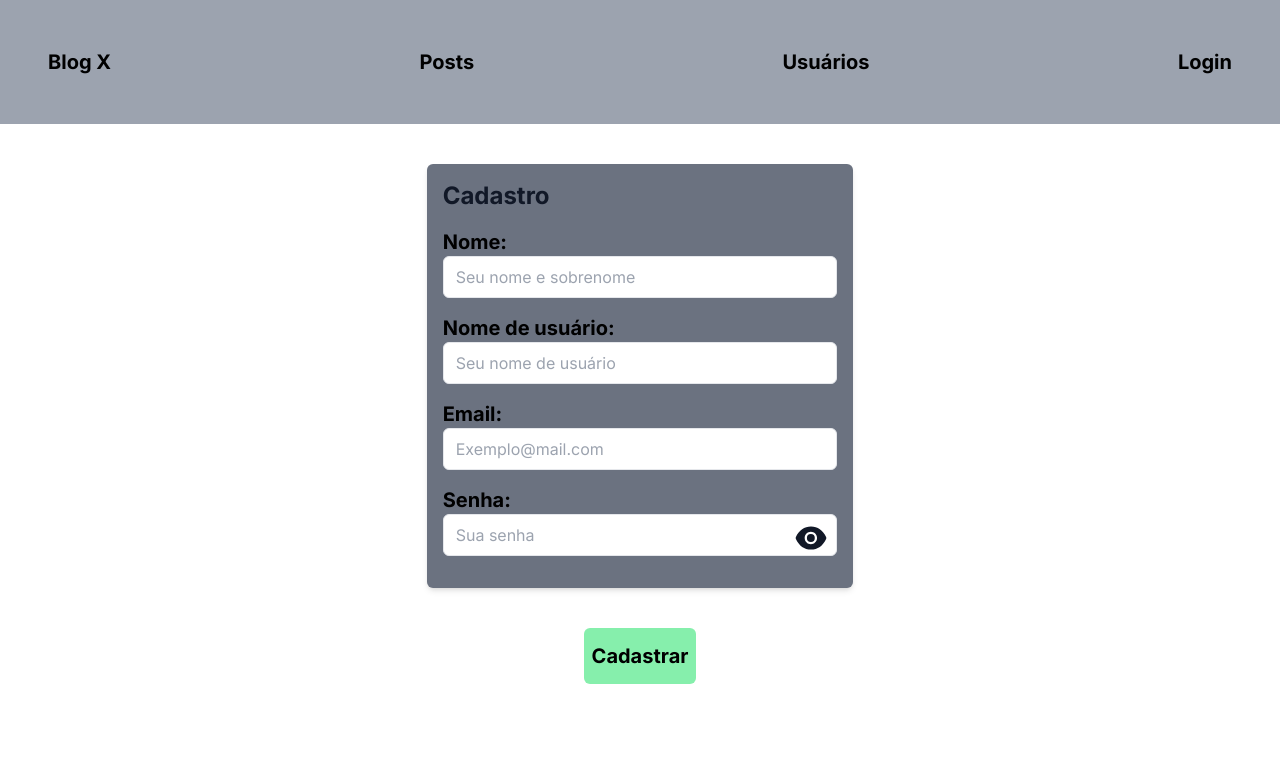
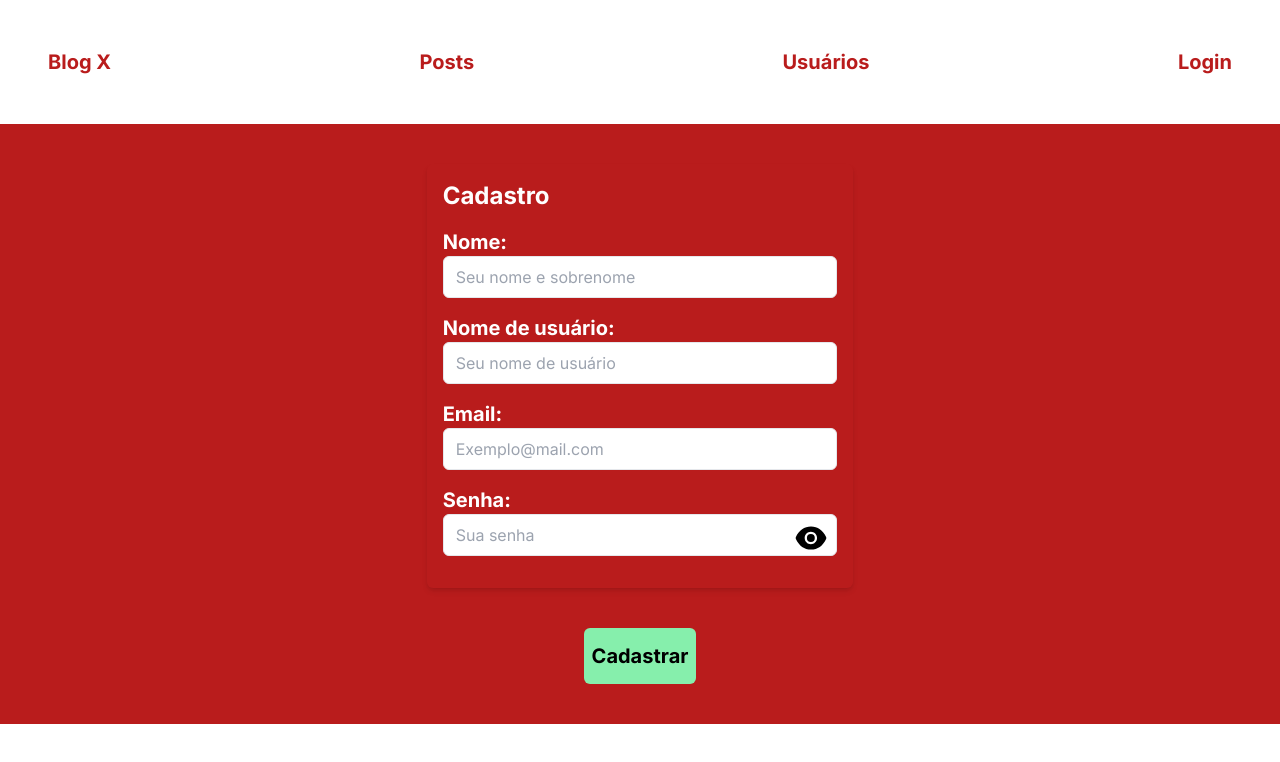
Before and after one commit to DarlanSantosCarvalho/Blog-CRUD, a Next.js app in the folder projetox/: page /Cadastro in a window 1280 px wide. Shown: the top 762 px of the page. Built offline with nearby package versions, Linux system fonts and the light colour scheme.

Commit message:
Algumas alterações nos controller e no visual da página, alterando a paleta de cores do preto e cinza para o branco e vermelho

```diff
--- a/projetox/package.json
+++ b/projetox/package.json
@@ -23,6 +23,7 @@
     "react-router-dom": "^6.18.0"
   },
   "devDependencies": {
+    "@testing-library/react": "^14.1.2",
     "@types/node": "^20",
     "@types/react": "^18",
     "@types/react-dom": "^18",
--- a/projetox/src/app/Cadastro/page.tsx
+++ b/projetox/src/app/Cadastro/page.tsx
@@ -75,22 +75,22 @@ export default function Cadastro() {
   };
 
   return (
-    <form ref={form} onSubmit={handleSubmit(onSubmit)}>
+    <form className="bg-red-700 pb-10" ref={form} onSubmit={handleSubmit(onSubmit)}>
       <NavBar />
-      <div className="relative bg-gray-500 text-gray-900 p-4 shadow-md w-2/3 m-auto mt-10 rounded-md md:w-1/3">
+      <div className="relative bg-red-700 text-white p-4 shadow-md w-2/3 m-auto mt-10 rounded-md md:w-1/3">
         <h2 className="text-2xl font-bold mb-4">Cadastro</h2>
 
         <div className="mb-4">
           <label
             htmlFor="name"
-            className="block text-sm text-black font-bold text-md md:text-xl"
+            className="block text-sm text-white font-bold text-md md:text-xl"
           >
             Nome:
           </label>
           <input
             {...register("nome")}
             type="text"
-            className="border rounded-md px-3 py-2 w-full focus:ring focus:ring-indigo-300"
+            className="text-black border rounded-md px-3 py-2 w-full focus:ring focus:ring-black"
             placeholder="Seu nome e sobrenome"
           />
         </div>
@@ -101,14 +101,14 @@ export default function Cadastro() {
         <div className="mb-4">
           <label
             htmlFor="name"
-            className="block text-sm text-black font-bold text-md md:text-xl"
+            className="block text-sm text-white font-bold text-md md:text-xl"
           >
             Nome de usuário:
           </label>
           <input
             {...register("nomeUsuario")}
             type="text"
-            className="border rounded-md px-3 py-2 w-full focus:ring focus:ring-indigo-300"
+            className="text-black border rounded-md px-3 py-2 w-full focus:ring focus:ring-black"
             placeholder="Seu nome de usuário"
           />
         </div>
@@ -119,7 +119,7 @@ export default function Cadastro() {
         <div className="mb-4">
           <label
             htmlFor="email"
-            className="block text-sm text-black font-bold text-md md:text-xl"
+            className="block text-sm text-white font-bold text-md md:text-xl"
           >
             Email:
           </label>
@@ -127,7 +127,7 @@ export default function Cadastro() {
             {...register("email")}
             type="text"
             pattern="[a-z0-9._%+-]+@[a-z0-9.-]+\.[a-z]{2,4}$"
-            className="border rounded-md px-3 py-2 w-full focus:ring focus:ring-indigo-300"
+            className="text-black border rounded-md px-3 py-2 w-full focus:ring focus:ring-black"
             placeholder="Exemplo@mail.com"
           />
         </div>
@@ -138,18 +138,18 @@ export default function Cadastro() {
         <div className="mb-4">
           <label
             htmlFor="email"
-            className="block text-sm text-black font-bold text-md md:text-xl"
+            className="block text-sm text-white font-bold text-md md:text-xl"
           >
             Senha:
           </label>
           <input
             {...register("senha")}
             type={senhaVisivel ? "text" : "password"}
-            className="border rounded-md px-3 py-2 w-full focus:ring focus:ring-indigo-300"
+            className="text-black border rounded-md px-3 py-2 w-full focus:ring focus:ring-black"
             placeholder="Sua senha"
           />
           <div
-            className="absolute bottom-8 right-6 cursor-pointer"
+            className="text-black absolute bottom-8 right-6 cursor-pointer"
             onClick={verSenha}
           >
             {senhaVisivel ? (
--- a/projetox/src/app/NavBar/page.tsx
+++ b/projetox/src/app/NavBar/page.tsx
@@ -29,7 +29,7 @@ export default function NavBar() {
     <header>
       <div>
         {!auth ? (
-          <nav className="flex flex-col lg:justify-between lg:flex-row p-12 text-xl text-black bg-gray-400">
+          <nav className="flex flex-col lg:justify-between lg:flex-row p-12 text-xl text-red-700 bg-white">
             <p className="font-bold text-md hover:text-2xl duration-300 md:text-xl">
               {" "}
               <Link href="/">Blog X</Link>
@@ -48,10 +48,13 @@ export default function NavBar() {
             </p>
           </nav>
         ) : (
-          <nav className="flex flex-col text-center gap-5 lg:justify-between lg:flex-row p-12 text-xl text-black bg-gray-400">
+          <nav className="flex flex-col text-center gap-5 lg:justify-between lg:flex-row p-12 text-xl text-red-500 bg-white">
             <p className="font-bold text-md hover:text-2xl duration-300 md:text-xl">
               {" "}
               {username}
+            </p>
+            <p className="font-bold text-md hover:text-2xl duration-300 md:text-xl">
+              <Link href="/">Postar</Link>
             </p>
             <p className="font-bold text-md hover:text-2xl duration-300 md:text-xl">
               {" "}
--- a/projetox/src/app/Posts/page.tsx
+++ b/projetox/src/app/Posts/page.tsx
@@ -2,6 +2,7 @@
 import { useEffect, useState } from "react";
 import axios from "axios";
 import NavBar from "../NavBar/page";
+import { RxAvatar } from "react-icons/rx";
 
 export default function PostsPage() {
   const [apiData, setApiData] = useState<any[]>([]);
@@ -9,6 +10,7 @@ export default function PostsPage() {
   useEffect(() => {
     axios.get("http://localhost:8080/posts").then((res) => {
       setApiData(res.data);
+      console.log(apiData)
     });
   }, []);
 
@@ -19,8 +21,11 @@ export default function PostsPage() {
         {apiData.map((itemsPost: any) => (
           <div
             key={itemsPost.idPost}
-            className="w-2/6 h-32 flex flex-col justify-evenly bg-gray-500 text-black rounded-md md:h-72"
+            className="w-2/6 h-32 flex flex-col justify-around bg-red-700 text-white rounded-md md:h-72"
           >
+            <div>
+              <RxAvatar size={40} />
+            </div>
             <h2 className="font-bold text-md p-5 md:text-xl">
               {itemsPost.tituloPost}
             </h2>
--- a/projetox/src/app/Usuarios/page.tsx
+++ b/projetox/src/app/Usuarios/page.tsx
@@ -2,6 +2,7 @@
 import { useEffect, useState } from "react";
 import axios from "axios";
 import NavBar from "../NavBar/page";
+import { RxAvatar } from "react-icons/rx";
 
 export default function usersPage() {
   const [apiData, setApiData] = useState<any[]>([]);
@@ -19,8 +20,9 @@ export default function usersPage() {
         {apiData.map((users: any) => (
           <div
             key={users.idUsuario}
-            className="w-2/6 h-32 flex flex-col justify-evenly bg-gray-500 text-black md:h-72"
+            className="w-2/6 h-32 flex flex-col justify-evenly p-3 bg-red-700 text-white md:h-72"
           >
+            <RxAvatar size={40} />
             <h2 className="font-bold text-md p-5 md:text-xl">{users.nome}</h2>
             <p className="font-bold text-md p-5 md:text-xl">{users.email}</p>
             <p className="font-bold text-md p-5 md:text-xl">
--- a/projetox/src/app/api/Controllers/post.js
+++ b/projetox/src/app/api/Controllers/post.js
@@ -1,4 +1,3 @@
-import { response } from "express";
 import { database } from "../db.js";
 import jwt from "jsonwebtoken";
 
@@ -60,7 +59,10 @@ export const getPosts = (req, res) => {
   const queryPosts = "SELECT * FROM posts";
 
   database.query(queryPosts, (err, data) => {
-    if (err) return res.json(err);
-    return res.status(200).json(data);
+    if (err) {
+      return res.json({ Status: "Error", err });
+    } else {
+      return res.json(data);
+    }
   });
 };
--- a/projetox/src/app/page.tsx
+++ b/projetox/src/app/page.tsx
@@ -84,16 +84,16 @@ export default function Home() {
       {!auth ? (
         <main>
           <NavBar />
-          <div className="bg-gray-500 h-screen flex flex-col items-center justify-center">
+          <div className="bg-red-700 h-screen flex flex-col items-center justify-center">
             <div className="mb-60 text-center">
-              <h1 className="text-4xl font-black text-black mb-4">
+              <h1 className="text-4xl font-black text-white mb-4">
                 Bem-vindo ao BlogX
               </h1>
-              <p className="text-2xl text-black">
+              <p className="text-2xl text-white">
                 Seja parte da nossa comunidade e compartilhe suas histórias e
                 conhecimentos conosco.
               </p>
-              <button className="text-xl mt-2 underline font-bold hover:text-2xl duration-300">
+              <button className="text-xl mt-2 underline text-white font-bold hover:text-2xl duration-300">
                 <Link href="/Cadastro">
                   Cadastre-se e compartilhe seus posts
                 </Link>
@@ -104,20 +104,20 @@ export default function Home() {
       ) : (
         <form ref={form} onSubmit={handleSubmit(onSubmit)}>
           <NavBar />
-          <div className="relative bg-gray-500 text-gray-900 p-4 shadow-md w-2/3 m-auto mt-10 rounded-md md:w-1/3">
-            <h2 className="text-2xl font-bold mb-4">Poste o seu conteúdo</h2>
+          <div className="relative bg-red-700 text-white p-4 shadow-md w-2/3 m-auto mt-10 rounded-md md:w-1/3">
+            <h2 className="text-2xl font-bold mb-4">No que está pensando?</h2>
 
             <div className="mb-4">
               <label
                 htmlFor="name"
-                className="block text-sm font-medium text-black font-bold text-md md:text-xl"
+                className="block text-sm text-white font-bold text-md md:text-xl"
               >
                 Título Post:
               </label>
               <input
                 {...register("tituloPost")}
                 type="text"
-                className="border rounded-md px-3 py-2 w-full focus:ring focus:ring-indigo-300"
+                className="text-black border rounded-md px-3 py-2 w-full focus:ring focus:ring-black"
                 placeholder="Seu nome e sobrenome"
               />
             </div>
@@ -128,14 +128,14 @@ export default function Home() {
             <div className="mb-4">
               <label
                 htmlFor="name"
-                className="block text-sm font-medium text-black font-bold text-md md:text-xl"
+                className="block text-sm text-white font-bold text-md md:text-xl"
               >
                 Contéudo:
               </label>
               <input
                 {...register("textoPost")}
                 type="text"
-                className="border rounded-md px-3 py-2 w-full focus:ring focus:ring-indigo-300"
+                className="text-black border rounded-md px-3 py-2 w-full focus:ring focus:ring-black"
                 placeholder="No que está pensando?"
               />
             </div>
```
Also changed, not shown: projetox/src/app/Login/page.tsx (+16 -27 lines), 1 other file (tests, documents, lock files or other folders).
